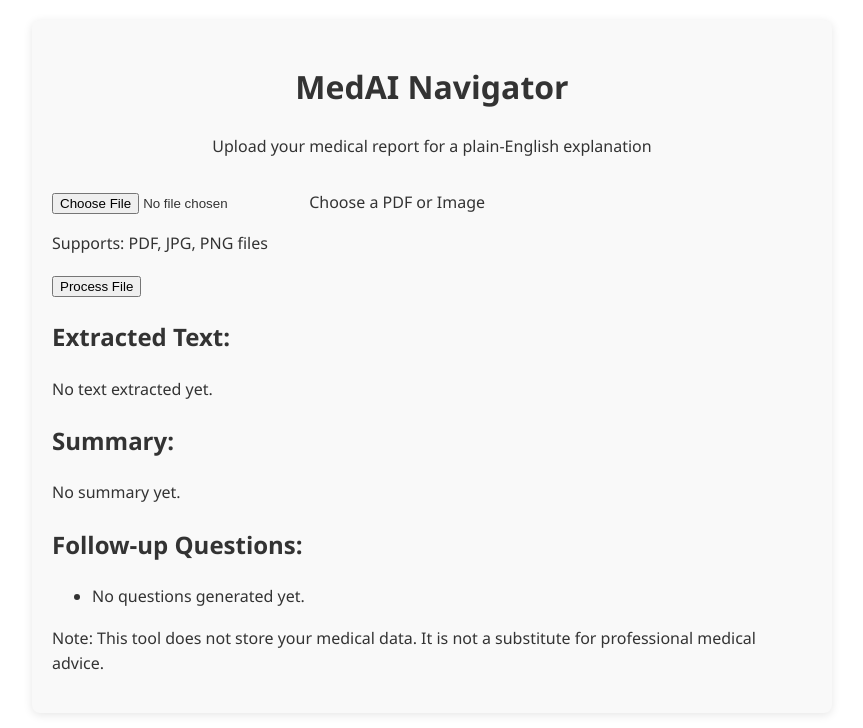
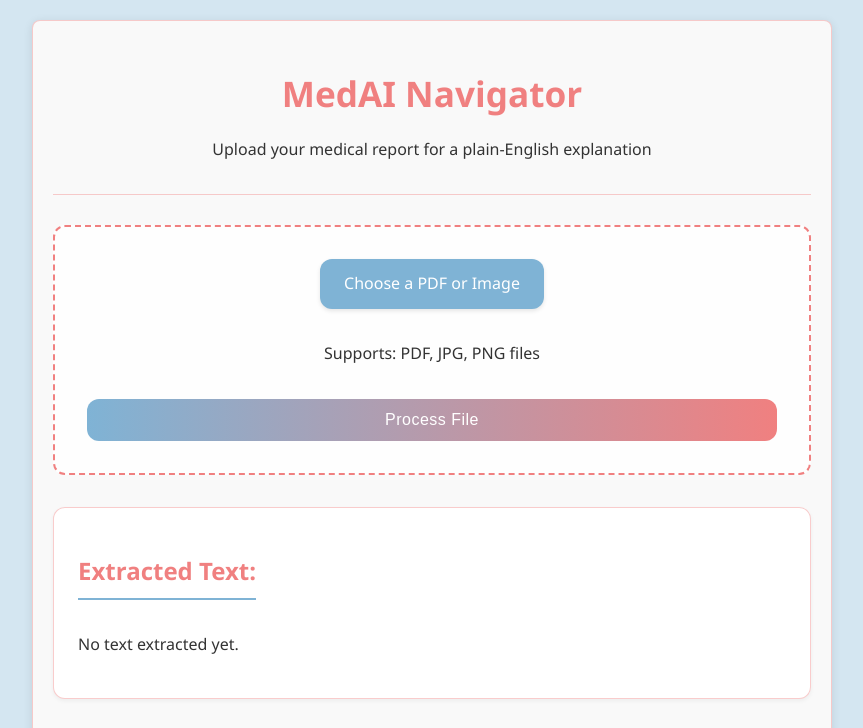
Before and after one commit to ntondepu/catapult, a website built with Vite: page index.html in a window 1280 px wide. Shown: the top 728 px of the page, without its empty margins (208-1071 px from the left). Built offline with nearby package versions, Linux system fonts and the light colour scheme.

Commit message:
Update index.html and script.js for final deployment

```diff
--- a/index.html
+++ b/index.html
@@ -5,14 +5,219 @@
   <meta name="viewport" content="width=device-width, initial-scale=1.0" />
   <title>MedAI Navigator</title>
   <link rel="stylesheet" href="style.css" />
+  <style>
+    :root {
+        --primary: #F08080;
+        --primary-light: #FF9980;
+        --secondary: #7FB3D5;
+        --success: #88C9A1;
+        --warning: #FFA726;
+        --danger: #E57373;
+        --light: #F8F9FA;
+        --dark: #333333;
+        --gray: #95A5A6;
+        --container-bg: #F0F3F4;
+        --border-radius: 12px;
+        --box-shadow: 0 2px 12px rgba(0,0,0,0.08);
+        --transition: all 0.3s ease;
+        --terracotta-border: rgba(240, 128, 128, 0.4);
+    }
+
+    body {
+        font-family: 'Inter', sans-serif;
+        line-height: 1.6;
+        color: var(--dark);
+        background-color: #D4E6F1;
+        padding: 20px;
+        min-height: 100vh;
+    }
+
+    .container {
+        max-width: 900px;
+        margin: 0 auto;
+        background: var(--container-bg);
+        border-radius: var(--border-radius);
+        box-shadow: var(--box-shadow);
+        padding: 2rem;
+        border: 1px solid var(--terracotta-border);
+    }
+
+    header {
+        text-align: center;
+        margin-bottom: 2rem;
+        padding-bottom: 1rem;
+        border-bottom: 1px solid var(--terracotta-border);
+    }
+
+    h1 {
+        color: var(--primary);
+        font-size: 2.2rem;
+        margin-bottom: 0.5rem;
+    }
+
+    h2 {
+        color: var(--primary);
+        font-size: 1.5rem;
+        margin-bottom: 1rem;
+        border-bottom: 2px solid var(--secondary);
+        padding-bottom: 0.5rem;
+        display: inline-block;
+    }
+
+    .upload-area {
+        background: rgba(255, 255, 255, 0.85);
+        border: 2px dashed var(--primary);
+        border-radius: var(--border-radius);
+        padding: 2rem;
+        text-align: center;
+        margin-bottom: 2rem;
+        transition: var(--transition);
+    }
+
+    #fileInput {
+        display: none;
+    }
+
+    label[for="fileInput"] {
+        background-color: var(--secondary);
+        color: white;
+        padding: 12px 24px;
+        border-radius: var(--border-radius);
+        cursor: pointer;
+        display: inline-block;
+        margin-bottom: 1rem;
+        box-shadow: 0 2px 4px rgba(0,0,0,0.1);
+        transition: var(--transition);
+    }
+
+    label[for="fileInput"]:hover {
+        transform: translateY(-2px);
+        box-shadow: 0 4px 8px rgba(0,0,0,0.15);
+    }
+
+    #processButton {
+        background: linear-gradient(to right, var(--secondary), var(--primary));
+        color: white;
+        border: none;
+        padding: 12px 24px;
+        border-radius: var(--border-radius);
+        font-size: 1rem;
+        font-weight: 500;
+        cursor: pointer;
+        width: 100%;
+        transition: var(--transition);
+        margin-top: 1rem;
+        letter-spacing: 0.5px;
+    }
+
+    #processButton:hover:not(:disabled) {
+        background: linear-gradient(to right, var(--primary), var(--secondary));
+        transform: translateY(-2px);
+        box-shadow: 0 4px 8px rgba(0,0,0,0.15);
+    }
+
+    #processButton:disabled {
+        background: var(--gray);
+        cursor: not-allowed;
+        transform: none;
+        box-shadow: none;
+    }
+
+    .results, .summary-section, .follow-up-section {
+        background: white;
+        border-radius: var(--border-radius);
+        padding: 1.5rem;
+        margin-bottom: 2rem;
+        border: 1px solid var(--terracotta-border);
+        box-shadow: 0 2px 4px rgba(0,0,0,0.05);
+    }
+
+    #imagePreview {
+        margin: 2rem 0;
+        text-align: center;
+    }
+
+    #imagePreview img {
+        max-width: 100%;
+        max-height: 300px;
+        border-radius: var(--border-radius);
+        box-shadow: var(--box-shadow);
+    }
+
+    #questionsList {
+        list-style-type: none;
+        padding-left: 0;
+    }
+
+    #questionsList li {
+        background: rgba(240, 128, 128, 0.08);
+        padding: 1rem;
+        margin-bottom: 0.5rem;
+        border-radius: var(--border-radius);
+        position: relative;
+        padding-left: 2rem;
+        border-left: 3px solid var(--primary);
+    }
+
+    footer {
+        text-align: center;
+        margin-top: 2rem;
+        color: var(--gray);
+        font-size: 0.9rem;
+        padding-top: 1.5rem;
+        border-top: 1px solid var(--terracotta-border);
+    }
+
+    .loader {
+        display: none;
+        border: 4px solid rgba(127, 179, 213, 0.2);
+        border-radius: 50%;
+        border-top: 4px solid var(--primary);
+        border-right: 4px solid var(--secondary);
+        width: 30px;
+        height: 30px;
+        animation: spin 1s linear infinite;
+        margin: 1rem auto;
+    }
+
+    @keyframes spin {
+        0% { transform: rotate(0deg); }
+        100% { transform: rotate(360deg); }
+    }
+
+    .status {
+        padding: 1rem;
+        border-radius: var(--border-radius);
+        margin: 1rem 0;
+        font-weight: 500;
+    }
+
+    .status.info {
+        background-color: rgba(127, 179, 213, 0.15);
+        color: var(--secondary);
+        border-left: 3px solid var(--secondary);
+    }
+
+    .status.error {
+        background-color: rgba(240, 128, 128, 0.1);
+        color: var(--primary);
+        border-left: 3px solid var(--primary);
+    }
+
+    .selected-file {
+        margin-top: 1rem;
+        font-style: italic;
+        color: var(--dark);
+    }
+  </style>
 </head>
+
 <body>
   <div class="container">
     <header>
       <h1>MedAI Navigator</h1>
       <p>Upload your medical report for a plain-English explanation</p>
     </header>
-
 
     <main>
       <!-- Upload Area -->
@@ -23,10 +228,8 @@
         <button id="processButton">Process File</button>
       </div>
 
-
       <!-- Display Image -->
       <div id="imagePreview" class="image-preview"></div>
-
 
       <!-- Extracted Text -->
       <div id="results" class="results">
@@ -34,13 +237,11 @@
         <p id="extractedText">No text extracted yet.</p>
       </div>
 
-
       <!-- Summary Section -->
       <div class="summary-section">
         <h2>Summary:</h2>
         <p id="summary">No summary yet.</p>
       </div>
-
 
       <!-- Follow-up Questions -->
       <div class="follow-up-section">
@@ -51,15 +252,10 @@
       </div>
     </main>
 
-
     <footer>
-     <p>
-       Note: This tool does not store your medical data. It is not a substitute
-       for professional medical advice.
-     </p>
+      <p>Note: This tool does not store your medical data. It is not a substitute for professional medical advice.</p>
     </footer>
   </div>
-
 
   <!-- Scripts -->
   <script src="https://cdn.jsdelivr.net/npm/tesseract.js@5/dist/tesseract.min.js"></script>
--- a/script.js
+++ b/script.js
@@ -1,3 +1,7 @@
+// =============================
+// script.js — Hugging Face + Tesseract + PDF Extraction + UI
+// =============================
+
 document.getElementById("processButton").addEventListener("click", async () => {
     const fileInput = document.getElementById("fileInput");
     const file = fileInput.files[0];
@@ -58,20 +62,25 @@ document.getElementById("processButton").addEventListener("click", async () => {
     document.getElementById("extractedText").textContent = text;
 
     // Summarize using Hugging Face
-    document.getElementById("summary").textContent = "Summarizing...";
+    const summaryEl = document.getElementById("summary");
+    if (summaryEl) {
+      summaryEl.textContent = "Summarizing...";
       const summary = await generateSummary_HF(text);
-    document.getElementById("summary").textContent = summary;
+      summaryEl.textContent = summary;
+    }
 
     // Generate follow-up questions
-    document.getElementById("questionsList").innerHTML = "<li>Generating questions...</li>";
+    const questionsList = document.getElementById("questionsList");
+    if (questionsList) {
+      questionsList.innerHTML = "<li>Generating questions...</li>";
       const questions = await generateFollowUpQuestions_HF(text);
-    const list = document.getElementById("questionsList");
-    list.innerHTML = "";
+      questionsList.innerHTML = "";
       questions.forEach(q => {
         const li = document.createElement("li");
         li.textContent = q;
-      list.appendChild(li);
+        questionsList.appendChild(li);
       });
+    }
   }
 
   // ============================
```
Lines whose indentation alone changed are shown as unchanged.
